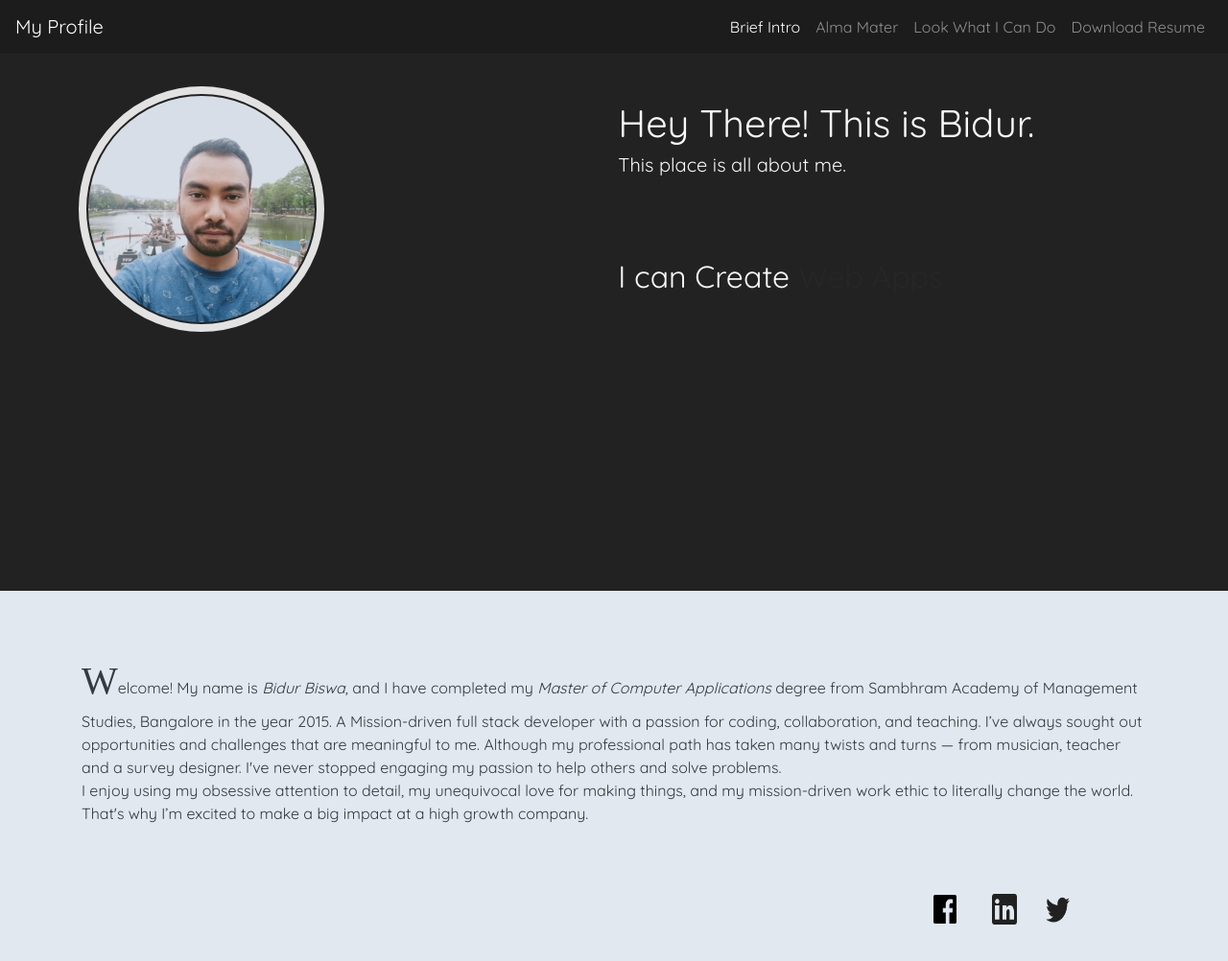
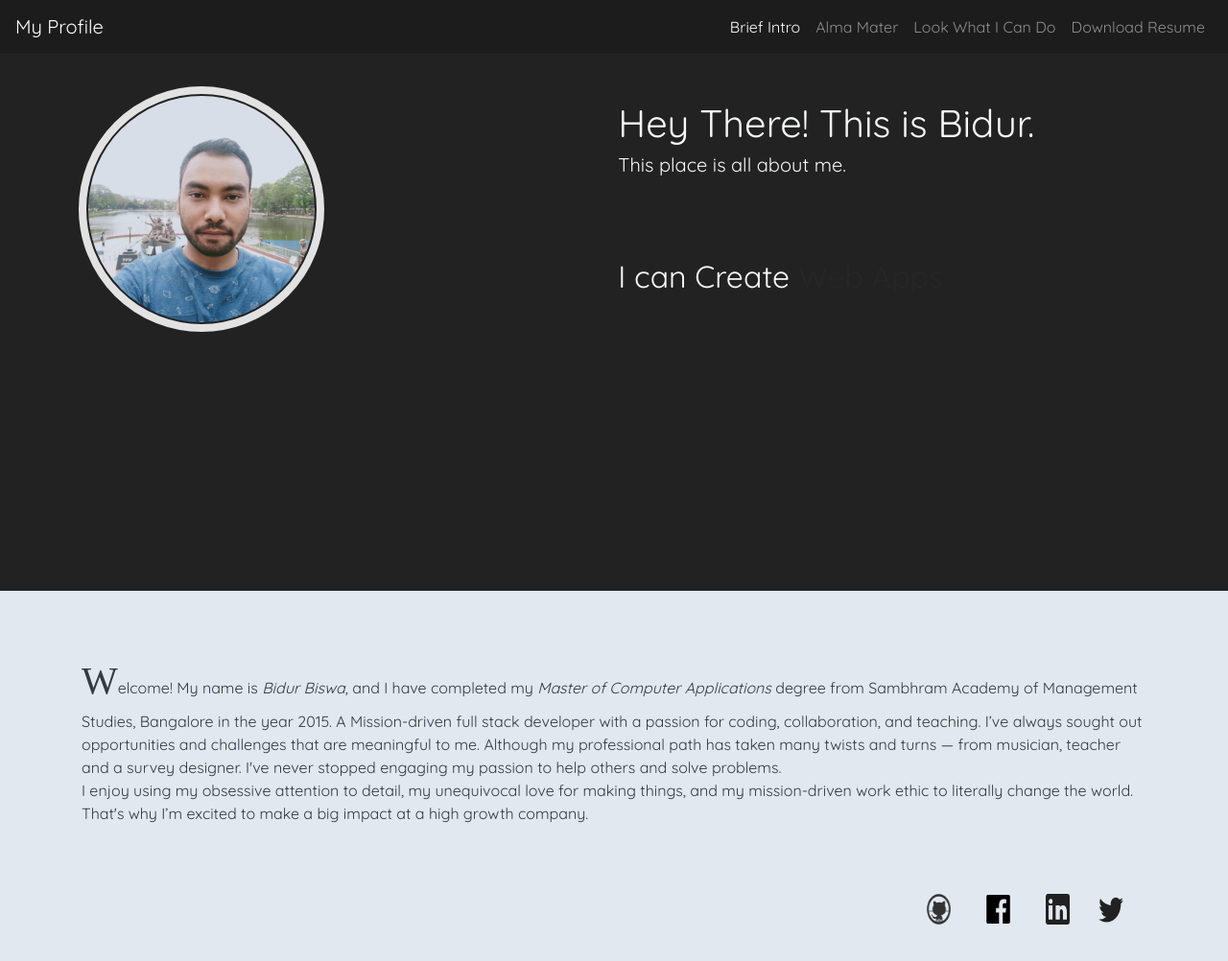
Before and after one commit to bidurbiswa/bidurbiswa.github.io, a plain HTML site: page index.html in a window 1280 px wide. Shown: the whole page at 96% size. Drawn offline with nearby package versions, Linux system fonts and the light colour scheme.

Commit message:
image fix4

```diff
--- a/css/index.css
+++ b/css/index.css
@@ -61,8 +61,9 @@ html {
 	width: 20vw;
 }
 .footer-image {
-	padding-left: 2vw;
+	margin-left: 2vw;
 }
+
 
 
 .text-transformer {
@@ -137,6 +138,7 @@ html {
 
 	}
 
+
 }
 
 @media screen and (max-width: 576px){
--- a/index.html
+++ b/index.html
@@ -62,6 +62,7 @@
 <div class="container mt-3 pt-5 text-dark" >
 	<div class="row justify-content-end">
 		<div class="col-12 col-md-3">
+			<a href="https://github.com/bidurbiswa" target="_blank" class="footer-image"><img src="media/github.png" class="social-media-img" id="github"></a>
 			<a href="https://www.facebook.com/dvamp.1" target="_blank" class="footer-image"><img src="media/fb.png" class="social-media-img" id="fb-logo"></a>
 			<a href="https://www.linkedin.com/in/bid" target="_blank" class="footer-image"><img src="media/linkedin.png" class="social-media-img"></a>
 			<a href="https://twitter.com/BiswaBidur" target="_blank" class="footer-image"><img src="media/twitter.png" class="social-media-img"></a>
```
Also changed, not shown: media/github.png (added).
